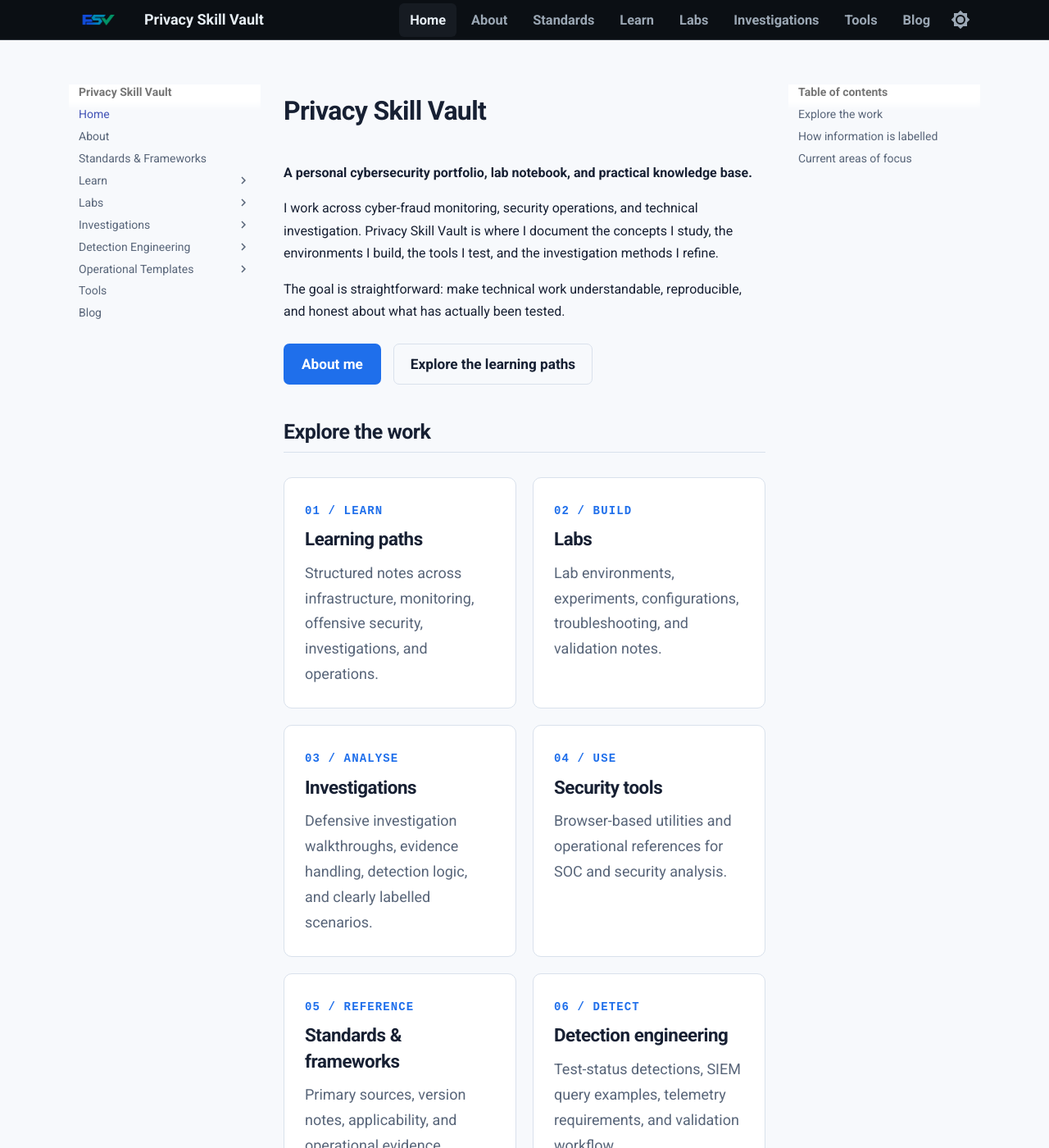
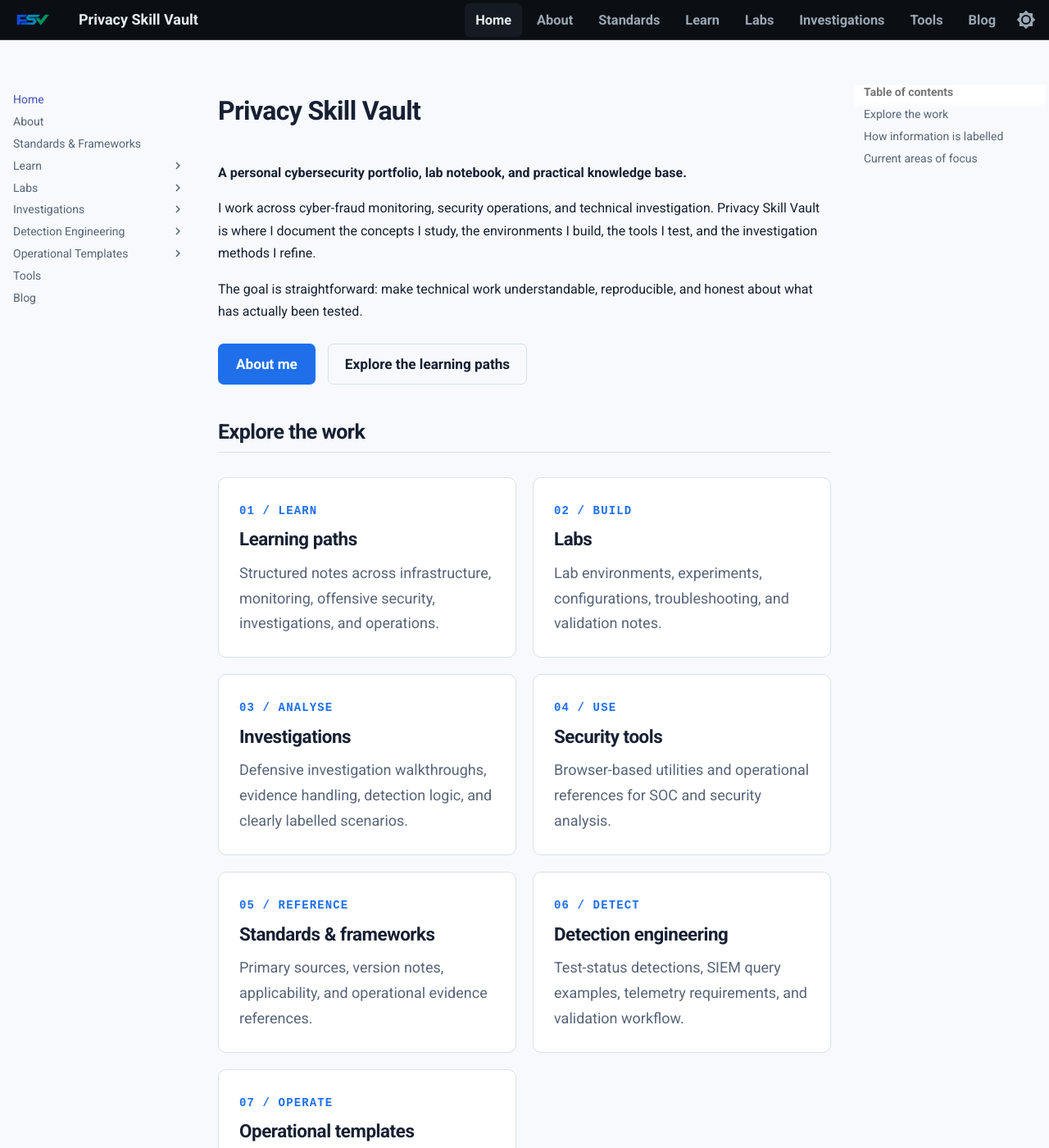
Before and after one commit to PrivacySkillVault/privacyskillvault.github.io, an MkDocs documentation site: the page built from docs/index.md, in a window 1280 px wide and 1400 px high. Shown: the whole window at 82% size. Built offline with MkDocs 1.6.1 and Material for MkDocs 9.7.7, drawn with Linux system fonts in a browser that asks for light colours.

Commit message:
Refine desktop/tablet width and simplify blog navigation (#20)
* Improve desktop and tablet content width and sidebar layout

* Apply blog layout class during page navigation

```diff
--- a/docs/javascripts/psv-navigation.js
+++ b/docs/javascripts/psv-navigation.js
@@ -27,6 +27,12 @@
     }
 
     const currentPath = normalizePath(window.location.pathname);
+
+    // Keep page-specific layout in sync with MkDocs instant navigation.
+    document.body.classList.toggle(
+      "psv-blog-page",
+      currentPath === "/blog/" || currentPath.startsWith("/blog/")
+    );
 
     const links = nav.querySelectorAll(
       ".psv-global-nav__link"
--- a/docs/stylesheets/extra.css
+++ b/docs/stylesheets/extra.css
@@ -1,4 +1,4 @@
-:root{--psv-bg:#f7f9fc;--psv-surface:#fff;--psv-border:#d9e1ec;--psv-text:#172033;--psv-muted:#586579;--psv-primary:#1f6feb;--psv-radius:10px;--psv-content-width:1120px}
+:root{--psv-bg:#f7f9fc;--psv-surface:#fff;--psv-border:#d9e1ec;--psv-text:#172033;--psv-muted:#586579;--psv-primary:#1f6feb;--psv-radius:10px;--psv-content-width:1360px}
 [data-md-color-scheme="slate"]{--psv-bg:#0b0f14;--psv-surface:#161b22;--psv-border:#30363d;--psv-text:#e6edf3;--psv-muted:#9ba7b4;--psv-primary:#58a6ff}
 body{background:var(--psv-bg);color:var(--psv-text);font-family:Roboto,"Helvetica Neue",Arial,sans-serif}
 .md-typeset,.md-header,.md-nav{font-family:Roboto,"Helvetica Neue",Arial,sans-serif}
@@ -44,3 +44,23 @@ body{background:var(--psv-bg);color:var(--psv-text);font-family:Roboto,"Helvetic
 /* Visible keyboard focus for interactive security-tool cards and controls */
 #psv-app [data-psv-action]:focus-visible{outline:3px solid #58a6ff;outline-offset:3px;border-radius:7px}
 #psv-app .psv-tool-card[role="button"]:focus-visible{border-color:#58a6ff;box-shadow:0 0 0 3px rgba(88,166,255,.28)}
+
+
+/* Desktop/tablet layout refinements */
+.md-nav--primary > .md-nav__title{display:none!important}
+@media (min-width:768px) and (max-width:1219px){
+  .md-grid{max-width:100%;width:100%}
+  .md-content__inner{margin:0 1.15rem}
+}
+@media (min-width:1220px){
+  .md-grid{max-width:1360px}
+}
+
+/* Blog is an editorial destination, not part of the documentation tree */
+.psv-blog-page .md-sidebar--primary,
+.psv-blog-page .md-sidebar--secondary{display:none!important}
+.psv-blog-page .md-content{max-width:980px;margin-left:auto;margin-right:auto}
+.psv-blog-page .md-content__inner{padding-left:1.5rem;padding-right:1.5rem}
+@media(max-width:767px){
+  .psv-blog-page .md-content__inner{padding-left:.9rem;padding-right:.9rem}
+}
```
